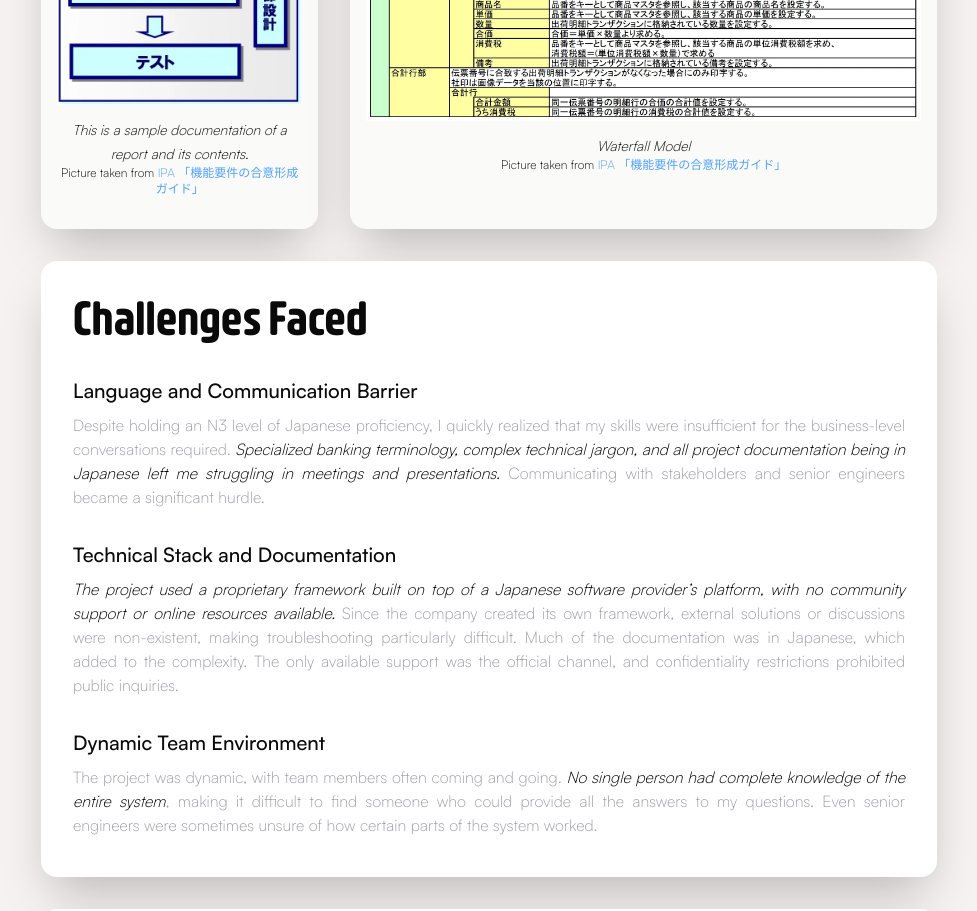
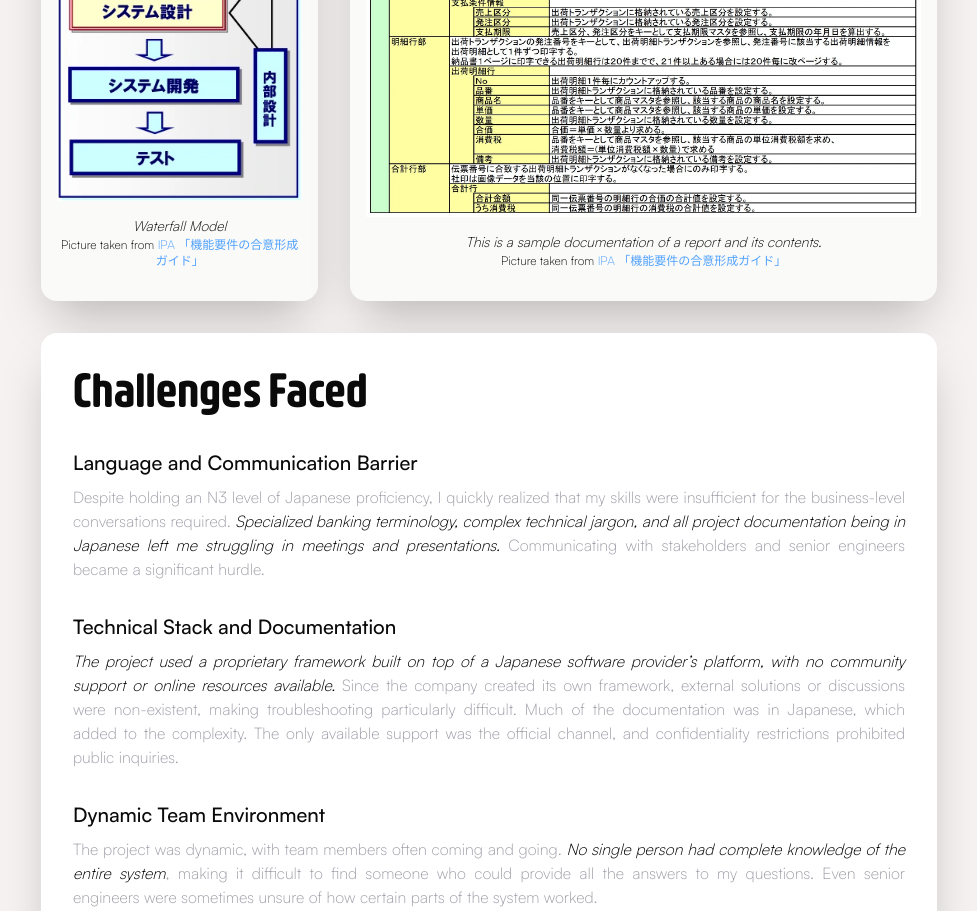
Before and after one commit to NeilMD/neil.dev, a Next.js app: page /case-study-01 in a window 1280 px wide. Shown: the part 1520-2431 px from the top of the page, without its empty margins (151-1128 px from the left). Built offline with nearby package versions, Linux system fonts and the light colour scheme.

Commit message:
Minor fixes

```diff
--- a/app/case-study-01/page.js
+++ b/app/case-study-01/page.js
@@ -14,7 +14,7 @@ import AnimatedContent from "@/components/Animations/AnimatedContent/AnimatedCon
 
 const page = () => {
   return (
-    <main className=" min-h-svh w-full flex flex-col justify-center items-center bg-n-bg font-extralight">
+    <main className=" min-h-svh w-full flex flex-col justify-center items-center bg-n-bg font-extralight mt-24">
       <div className="relative max-w-4xl  flex flex-col gap-8">
         <span>
           <FadeContent
@@ -92,7 +92,7 @@ const page = () => {
             <div>
               <img src="/img/01_waterfall.webp" className="w-full mb-3" />
               <span className="text-sm italic text-center mb-3">
-                This is a sample documentation of a report and its contents.
+                Waterfall Model
               </span>
               <span className="text-xs block text-center">
                 Picture taken from{" "}
@@ -120,7 +120,7 @@ const page = () => {
             <div>
               <img src="/img/01_reportcontents.webp" className="w-full mb-3" />
               <span className="text-sm italic text-center mb-3">
-                Waterfall Model
+                This is a sample documentation of a report and its contents.
               </span>
               <span className="text-xs block text-center">
                 Picture taken from{" "}
```
